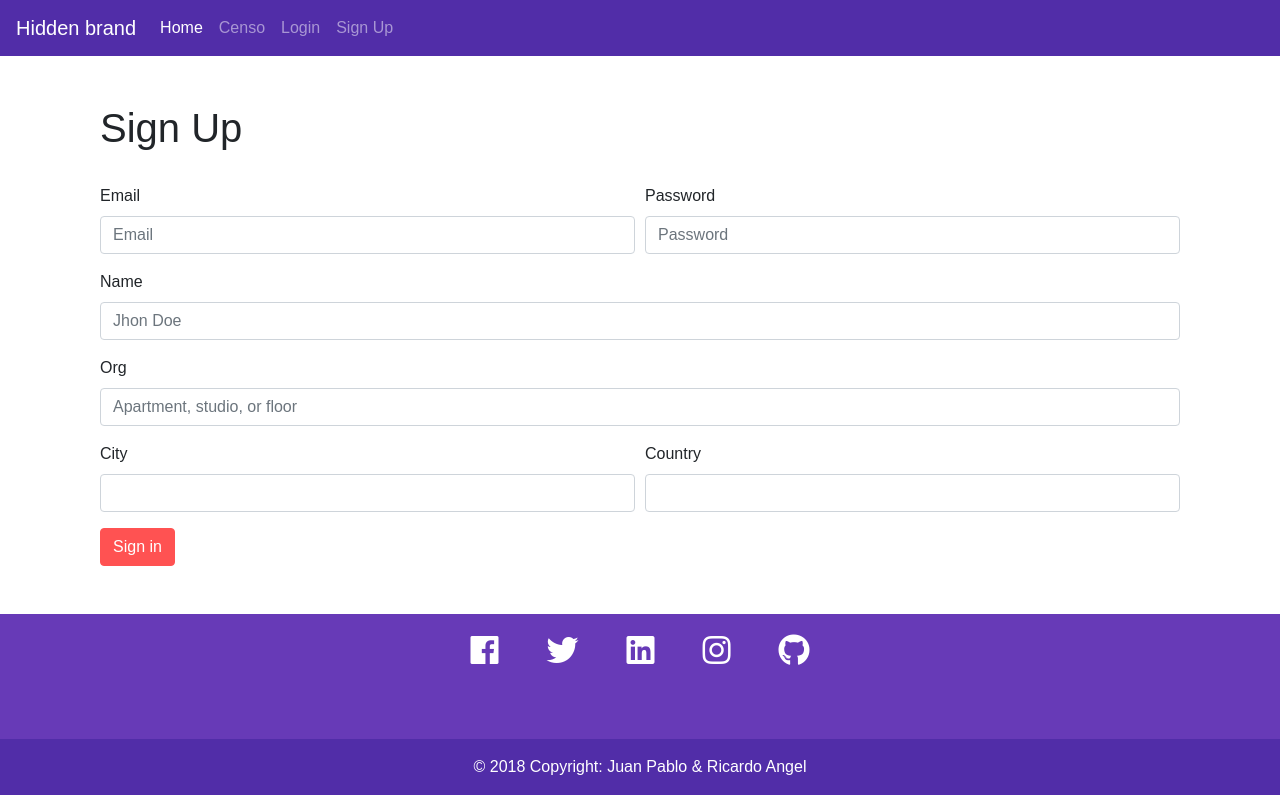
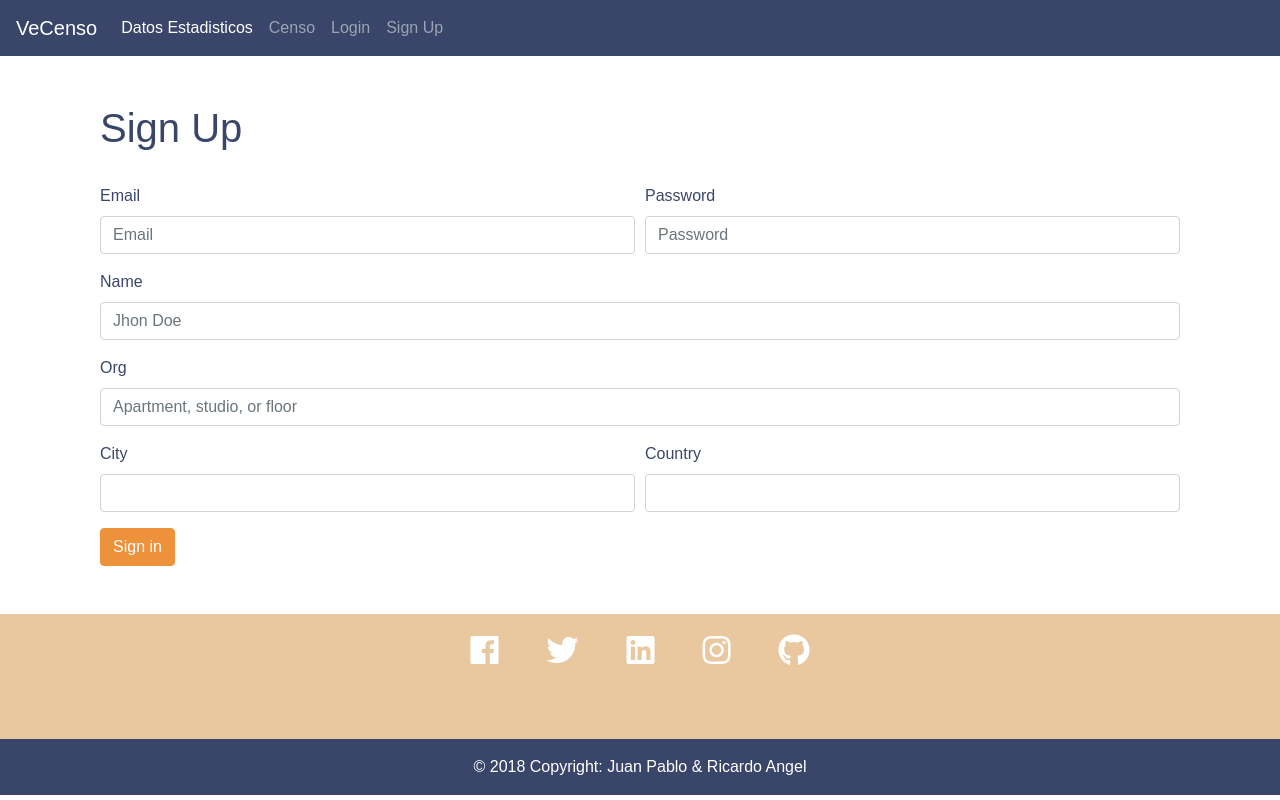
Before and after one commit to jpgonzalez14/censo-venezolano-front, a React (Create React App) app: page /register in a window 1280 px wide. Built offline with nearby package versions, Linux system fonts and the light colour scheme.

Commit message:
css improved

```diff
--- a/src/components/auth/Login.js
+++ b/src/components/auth/Login.js
@@ -55,11 +55,11 @@ class Login extends Component {
     return (
       <div className="container-fluid">
         <br />
-        <h1>Login</h1>
+        <h1 className="primary-text-color">Login</h1>
         <br />
         <form onSubmit={this.onSubmit}>
           <div className="form-group">
-            <label>Email address</label>
+            <label className="primary-text-color">Email address</label>
             <input
               type="email"
               className="form-control"
@@ -71,7 +71,7 @@ class Login extends Component {
             />
           </div>
           <div className="form-group">
-            <label>Password</label>
+            <label className="primary-text-color">Password</label>
             <input
               type="password"
               className="form-control"
--- a/src/components/auth/Register.js
+++ b/src/components/auth/Register.js
@@ -70,12 +70,12 @@ class Register extends Component {
       <div className="container-fluid">
         <br />
         <br />
-        <h1>Sign Up</h1>
+        <h1 className="primary-text-color">Sign Up</h1>
         <br />
         <form onSubmit={this.onSubmit}>
           <div className="form-row">
             <div className="form-group col-md-6">
-              <label>Email</label>
+              <label className="primary-text-color">Email</label>
               <input
                 type="email"
                 className="form-control"
@@ -86,7 +86,7 @@ class Register extends Component {
               />
             </div>
             <div className="form-group col-md-6">
-              <label>Password</label>
+              <label className="primary-text-color">Password</label>
               <input
                 type="password"
                 className="form-control"
@@ -98,7 +98,7 @@ class Register extends Component {
             </div>
           </div>
           <div className="form-group">
-            <label>Name</label>
+            <label className="primary-text-color">Name</label>
             <input
               type="text"
               className="form-control"
@@ -109,7 +109,7 @@ class Register extends Component {
             />
           </div>
           <div className="form-group">
-            <label>Org</label>
+            <label className="primary-text-color">Org</label>
             <input
               type="text"
               className="form-control"
@@ -121,7 +121,7 @@ class Register extends Component {
           </div>
           <div className="form-row">
             <div className="form-group col-md-6">
-              <label>City</label>
+              <label className="primary-text-color">City</label>
               <input
                 type="text"
                 className="form-control"
@@ -131,7 +131,7 @@ class Register extends Component {
               />
             </div>
             <div className="form-group col-md-6">
-              <label>Country</label>
+              <label className="primary-text-color">Country</label>
               <input
                 type="text"
                 className="form-control"
--- a/src/components/censo/Censo.js
+++ b/src/components/censo/Censo.js
@@ -88,13 +88,13 @@ class Censo extends Component {
     return (
       <div className="container-fluid">
         <br />
-        <h1>Ingresa tus datos:</h1>
+        <h1 className="primary-text-color">Ingresa tus datos:</h1>
         <small className="secondary-text-color">
           Todos los campos son obligatorios
         </small>
         <br />
         <br />
-        <h5>Informacion de contacto:</h5>
+        <h5 className="primary-text-color">Informacion de contacto:</h5>
         <br />
         <form onSubmit={this.onSubmit}>
           <div className="form-row">
@@ -146,7 +146,7 @@ class Censo extends Component {
 
           <hr />
 
-          <h5>Informacion personal:</h5>
+          <h5 className="primary-text-color">Informacion personal:</h5>
           <br />
           <div className="form-row">
             <div className="form-group col-md-2">
@@ -155,6 +155,8 @@ class Censo extends Component {
                 type="number"
                 className="form-control"
                 name="edad"
+                min="0"
+                max="130"
                 value={this.state.edad}
                 onChange={this.onChange}
               />
@@ -199,7 +201,7 @@ class Censo extends Component {
               </select>
             </div>
 
-            <div className="form-group col-md-10">
+            <div className="form-group col-md-7">
               <label className="secondary-text-color">Trabajo actual</label>
               <input
                 type="text"
@@ -210,12 +212,14 @@ class Censo extends Component {
               />
             </div>
 
-            <div className="form-group col-md-2">
-              <label className="secondary-text-color">ingresos</label>
+            <div className="form-group col-md-5">
+              <label className="secondary-text-color">Ingresos</label>
               <input
                 type="number"
                 className="form-control"
                 name="ingresos"
+                min="0"
+                max="99999999999999"
                 value={this.state.ingresos}
                 onChange={this.onChange}
               />
@@ -244,7 +248,7 @@ class Censo extends Component {
 
           <hr />
 
-          <h5>Lugar donde emigra:</h5>
+          <h5 className="primary-text-color">Lugar donde emigra:</h5>
           <br />
           <div className="form-row">
             <div className="form-group col-md-6">
--- a/src/components/layout/Landing.js
+++ b/src/components/layout/Landing.js
@@ -5,9 +5,30 @@ class Landing extends Component {
   render() {
     return (
       <div>
-        <div className="container-fluid default-primary-color">
-          <h1 className="text-primary-color">Header title</h1>
-          <p className="text-primary-color">lorem ipsum deorum emp</p>
+        <header className="masthead default-primary-color text-center">
+          <div className="overlay" />
+          <div className="container">
+            <div className="row">
+              <div className="col-xl-9 mx-auto">
+                <h1 className="mb-5 text-primary-color">VeCenso</h1>
+                <h3 className="mb-5 text-primary-color">
+                  El primer censo de emigracion venezolana Online
+                </h3>
+              </div>
+            </div>
+          </div>
+        </header>
+        <div className="col-lg-6 order-lg-1 my-auto showcase-text">
+          <h2>¿QUÉ ES?</h2>
+          <p className="lead mb-0">
+            Un censo de población y vivienda, como el que se realizará en 2018,
+            es el conteo y la caracterización de todos los residentes, viviendas
+            y hogares en el territorio nacional. A través de un censo sabemos
+            cuántos somos, dónde estamos y cómo vivimos. Toda esta información
+            es utilizada para que diferentes organismos públicos y privados
+            tomen decisiones políticas, sociales y económicas que beneficien a
+            todos los residentes en el país.
+          </p>
         </div>
         <div className="container-fluid">
           <PieGraph />
--- a/src/components/layout/Navbar.js
+++ b/src/components/layout/Navbar.js
@@ -13,6 +13,11 @@ class Navbar extends Component {
     const { isAuthenticated, user } = this.props.auth;
     const authLinks = (
       <ul className="navbar-nav mr-auto mt-2 mt-lg-0">
+        <li className="nav-item active">
+          <Link className="nav-link" to="/">
+            Datos Estadisticos
+          </Link>
+        </li>
         <li className="nav-item active">
           <Link className="nav-link" to="/dashboard">
             {user.name}
@@ -33,7 +38,7 @@ class Navbar extends Component {
       <ul className="navbar-nav mr-auto mt-2 mt-lg-0">
         <li className="nav-item active">
           <Link className="nav-link" to="/">
-            Home
+            Datos Estadisticos
           </Link>
         </li>
         <li className="nav-item">
@@ -68,9 +73,10 @@ class Navbar extends Component {
         </button>
         <div className="collapse navbar-collapse" id="navbarTogglerDemo01">
           <Link className="navbar-brand" to="/">
-            Hidden brand
+            VeCenso
           </Link>
           {isAuthenticated ? authLinks : guestLinks}
+          <ul className="form-inline my-2 my-lg-0" />
         </div>
       </nav>
     );
--- a/src/index.css
+++ b/src/index.css
@@ -26,41 +26,41 @@ i {
   text-align: center;
 }
 button.btn {
-  background-color: #ff5252;
-  border-color: #ff5252;
+  background-color: #ed913b;
+  border-color: #ed913b;
 }
 button.btn:hover {
-  background-color: #512da8;
-  border-color: #512da8;
+  background-color: #394669;
+  border-color: #394669;
 }
 button.btn:focus,
 button.btn.focus {
   box-shadow: none;
-  background-color: #512da8;
-  border-color: #512da8;
+  background-color: #394669;
+  border-color: #394669;
 }
 
 /* Palette generated by Material Palette - materialpalette.com/deep-purple/red */
 .dark-primary-color {
-  background: #512da8;
+  background: #394669;
 }
 .default-primary-color {
-  background: #673ab7;
+  background: #e9c8a0;
 }
 .light-primary-color {
-  background: #d1c4e9;
+  background: #d66777;
 }
 .text-primary-color {
   color: #ffffff;
 }
 .accent-color {
-  background: #ff5252;
+  background: #ed913b;
 }
 .primary-text-color {
-  color: #212121;
+  color: #394669;
 }
 .secondary-text-color {
-  color: #757575;
+  color: #ed913b;
 }
 .divider-color {
   border-color: #bdbdbd;
```
